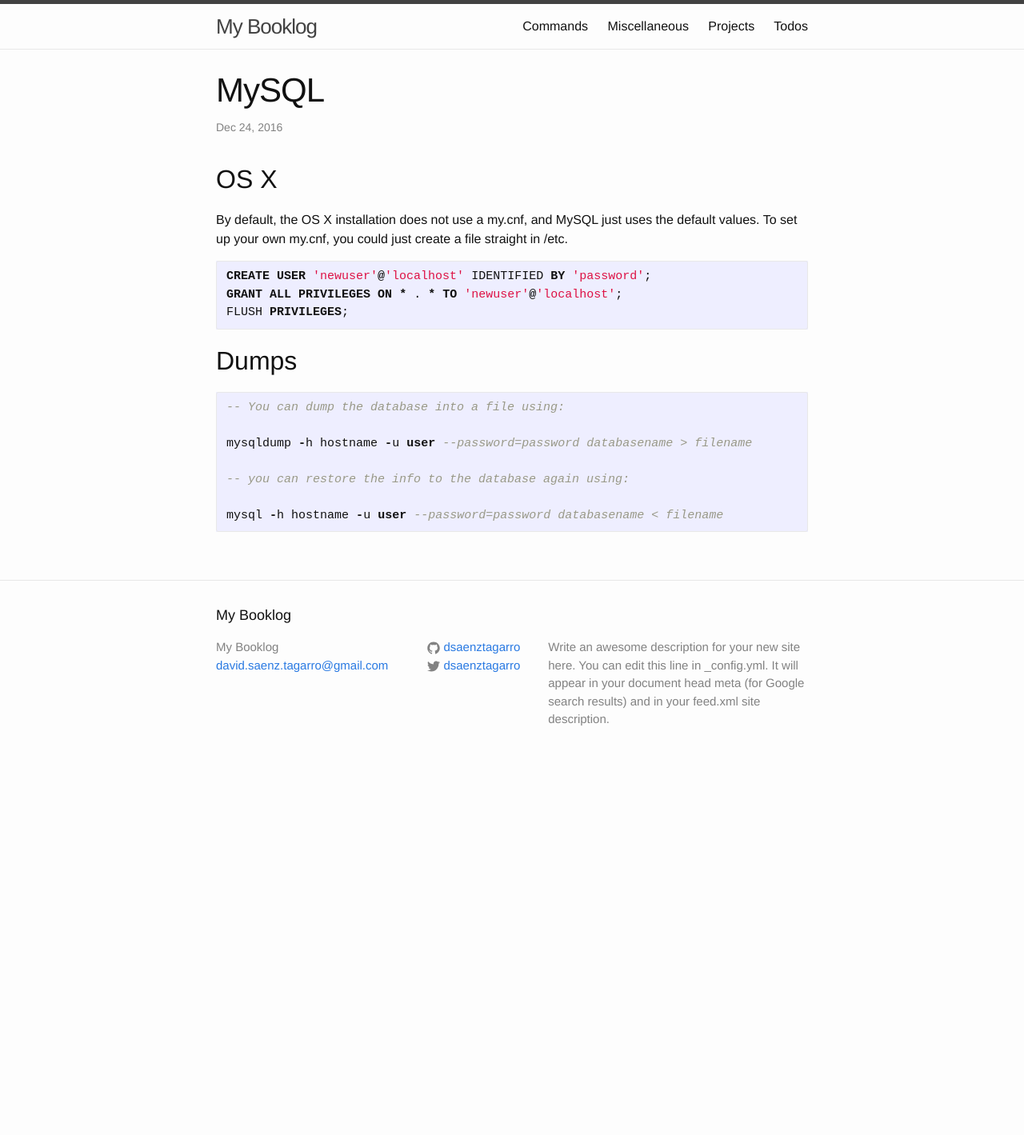
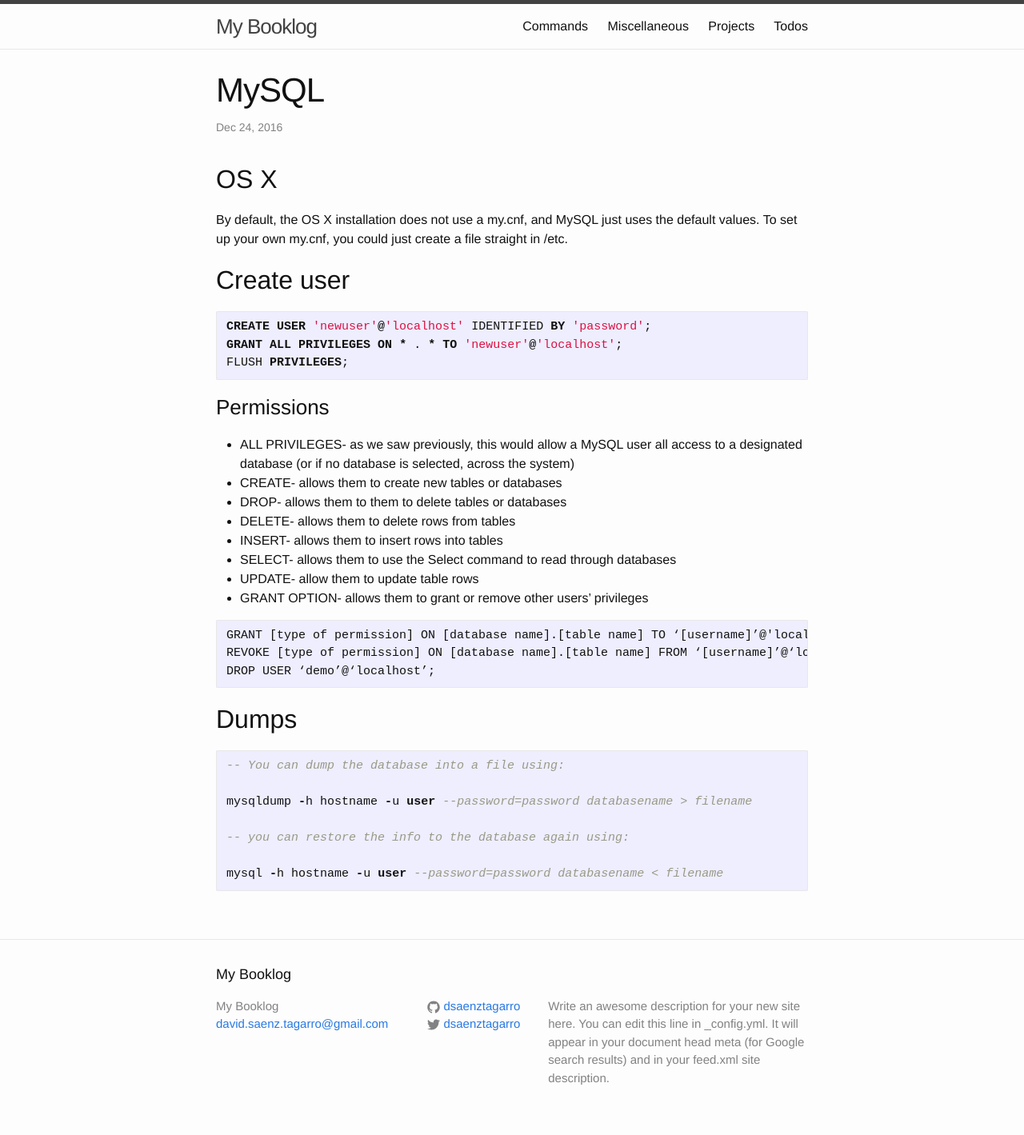
Before and after one commit to dsaenztagarro/booklog, a Jekyll site: the page built from _commands/mysql.md, in a window 1280 px wide. Shown: the whole page at 80% size. Built offline with Jekyll 4.4.1, drawn with Linux system fonts in a browser that asks for light colours; before the commit the page ends 971 px from its top, so only the background shows below that.

Commit message:
Adds mysql user sql

````diff
--- a/_commands/mysql.md
+++ b/_commands/mysql.md
@@ -9,10 +9,29 @@ categories: command
 
 By default, the OS X installation does not use a my.cnf, and MySQL just uses the default values. To set up your own my.cnf, you could just create a file straight in /etc.
 
+## Create user
+
 ```sql
 CREATE USER 'newuser'@'localhost' IDENTIFIED BY 'password';
 GRANT ALL PRIVILEGES ON * . * TO 'newuser'@'localhost';
 FLUSH PRIVILEGES;
+```
+
+### Permissions
+
+- ALL PRIVILEGES- as we saw previously, this would allow a MySQL user all access to a designated database (or if no database is selected, across the system)
+- CREATE- allows them to create new tables or databases
+- DROP- allows them to them to delete tables or databases
+- DELETE- allows them to delete rows from tables
+- INSERT- allows them to insert rows into tables
+- SELECT- allows them to use the Select command to read through databases
+- UPDATE- allow them to update table rows
+- GRANT OPTION- allows them to grant or remove other users' privileges
+
+```
+GRANT [type of permission] ON [database name].[table name] TO ‘[username]’@'localhost’;
+REVOKE [type of permission] ON [database name].[table name] FROM ‘[username]’@‘localhost’;
+DROP USER ‘demo’@‘localhost’;
 ```
 
 ## Dumps
````
